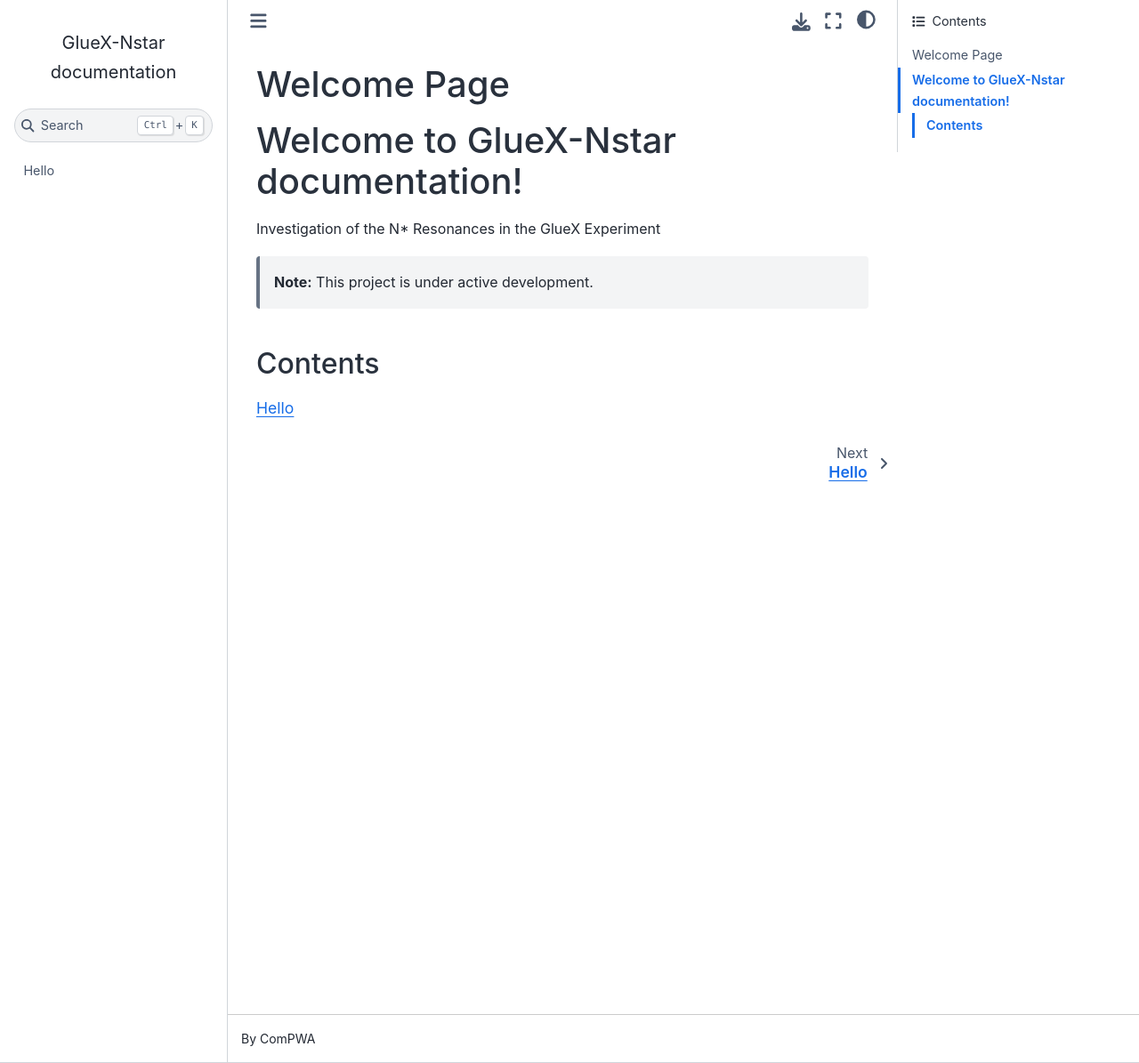
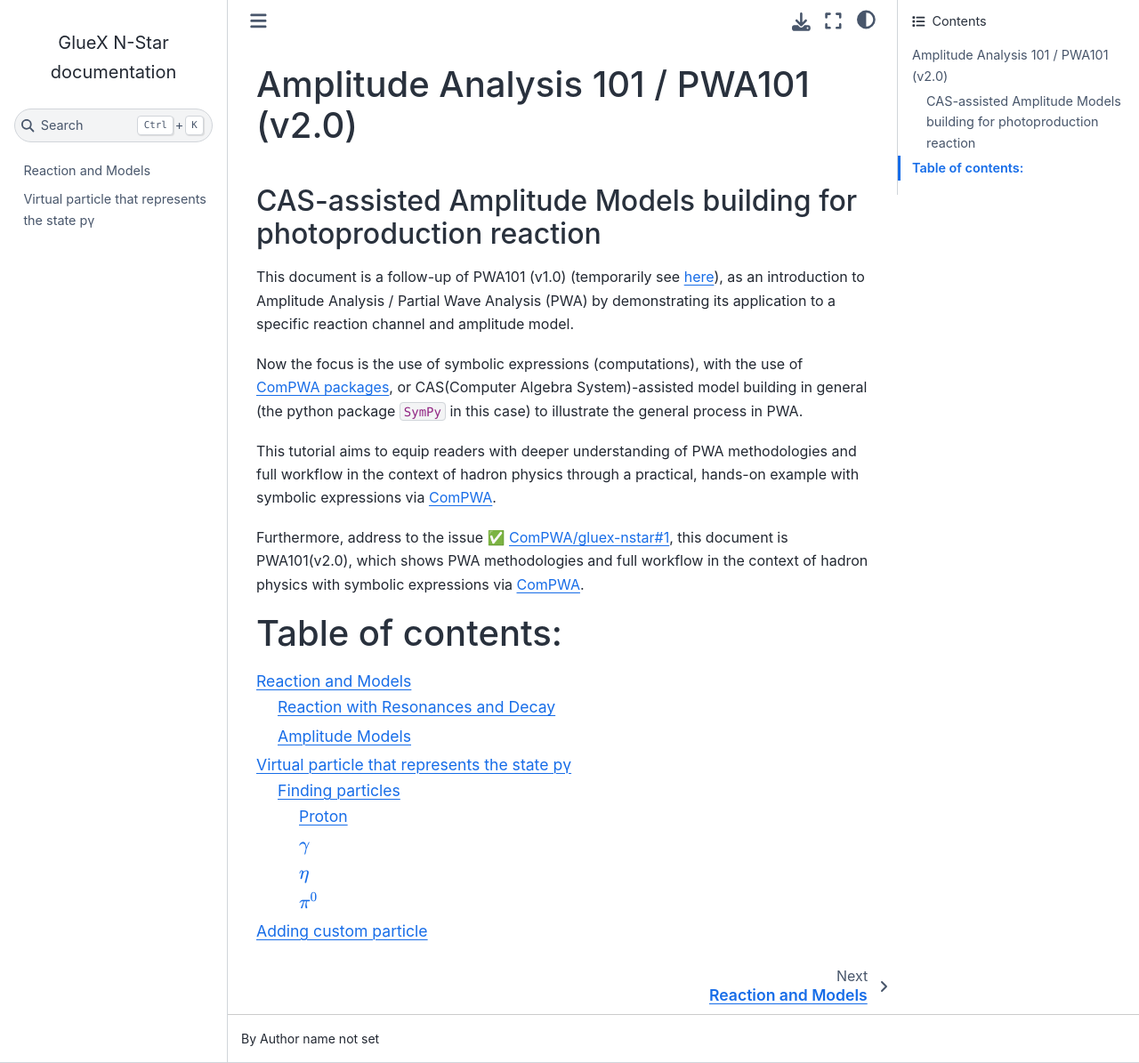
Before and after one commit to ComPWA/gluex-nstar, a Sphinx documentation site: the page built from docs/index.md, in a window 1280 px wide and 1195 px high. Shown: the whole window at 89% size. Built offline with Sphinx 7.4.7 and the Sphinx Book theme 1.1.4, drawn with Linux system fonts in a browser that asks for light colours.

Commit message:
reduce diff with main branch

````diff
--- /dev/null
+++ b/README.md
@@ -0,0 +1,11 @@
+# Research Project on Amplitude Models Involving N-Star and K-Star Resonances in the GlueX Experiment
+
+This repository is under active development.
+
+We are doing amplitude analysis / Partial Wave Analysis (PWA) with the use of symbolic expressions, which is included in the ComPWA packages, or CAS(Computer Algebra System)-assisted model building in general (the python package SymPy in this case).
+
+The first demonstration example is: $p \gamma \to$ Resonances (e.g. N\*) $\to \eta \pi^0 p$
+
+The main focus of this research would be: $p \gamma \to$ Resonances (e.g. N\*, K\*) $\to K^+ \pi^0 \Lambda$
+
+Current long term plan: This research project focuses on developing and applying amplitude models to analyze data from the GlueX experiment, specifically targeting N-star (N*) and K-star (K*) resonances.
--- a/docs/conf.py
+++ b/docs/conf.py
@@ -1,6 +1,3 @@
-project = "GlueX-Nstar"
-author = "ComPWA"
-
 exclude_patterns = [
     "**.ipynb_checkpoints",
     ".DS_Store",
@@ -8,29 +5,15 @@
     "Thumbs.db",
     "_build",
 ]
-extensions = [
-    "myst_nb",
-    "sphinx.ext.duration",
-    "sphinx.ext.doctest",
-    "sphinx.ext.autodoc",
-    "sphinx.ext.autosummary",
-    "sphinx.ext.intersphinx",
-    "sphinx.ext.napoleon",
-    "sphinx.ext.viewcode",
-]
+extensions = ["myst_nb"]
 html_theme = "sphinx_book_theme"
 master_doc = "index"
 myst_enable_extensions = [
+    "amsmath",
     "colon_fence",
-    "deflist",
     "dollarmath",
-    "html_admonition",
     "html_image",
-    "linkify",
-    "substitution",
-    "tasklist",
+    "smartquotes",
 ]
-
-nb_execution_mode = "auto"
 nitpicky = True
-version = "0.1.0"
+project = "GlueX N-Star"
--- a/docs/index.md
+++ b/docs/index.md
@@ -1,13 +1,20 @@
-# Welcome Page
+# Amplitude Analysis 101 / PWA101 (v2.0)
 
-# Welcome to GlueX-Nstar documentation!
+## CAS-assisted Amplitude Models building for photoproduction reaction
 
-Investigation of the N\* Resonances in the GlueX Experiment
+This document is a follow-up of PWA101 (v1.0) (temporarily see [here](https://compwa--217.org.readthedocs.build/report/999.html)),
+as an introduction to Amplitude Analysis / Partial Wave Analysis (PWA) by demonstrating its application to a specific reaction channel and amplitude model.
 
-> **Note:** This project is under active development.
+Now the focus is the use of symbolic expressions (computations), with the use of [ComPWA packages](https://compwa.github.io/), or CAS(Computer Algebra System)-assisted model building in general (the python package `SymPy` in this case) to illustrate the general process in PWA.
 
-## Contents
+This tutorial aims to equip readers with deeper understanding of PWA methodologies and full workflow in the context of hadron physics through a practical, hands-on example with symbolic expressions via [ComPWA](https://compwa.github.io/).
+
+Furthermore,
+address to the issue ✅&nbsp;[ComPWA/gluex-nstar#1](https://github.com/ComPWA/gluex-nstar/issues/1), this document is PWA101(v2.0), which shows PWA methodologies and full workflow in the context of hadron physics with symbolic expressions via [ComPWA](https://compwa.github.io/).
+
+# Table of contents:
 
 ```{toctree}
-hello
+reaction
+pgamma-state
 ```
--- /dev/null
+++ b/docs/reaction.md
@@ -0,0 +1,73 @@
+# Reaction and Models
+
+<!-- cspell:ignore Mathieu -->
+<!-- This amplitude model is adapted from the [Lecture 11 in STRONG2020 HaSP School](https://indico.ific.uv.es/event/6803/contributions/21223/) by Vincent Mathieu. -->
+
+## Reaction with Resonances and Decay
+
+The (photo-production) reaction is $ \gamma p \to \eta \pi^0 p$, its decay is described by an amplitude model with three possible resonances: $a_2$, $\Delta^+$, and $N^*$.
+
+```{image} https://github.com/ComPWA/compwa-org/assets/17490173/ec6bf191-bd5f-43b0-a6cb-da470b071630
+:width: 100%
+```
+
+## Amplitude Models
+
+The amplitude model is adapted from the [Lecture 11 in STRONG2020 HaSP School](https://indico.ific.uv.es/event/6803/contributions/21223/), only the Breit-Wigner and Spherical harmonics terms are kept for doing PWA eventually, as shown in equation {eq}`BW_SH_label`.
+
+$$
+\begin{eqnarray}
+A^{12} &=& \frac{\sum a_m Y_2^m (\Omega_1)}{s-m^2_{a_2}+im_{a_2} \Gamma_{a_2}} \\
+A^{23} &=& \frac{\sum b_m Y_1^m (\Omega_2)}{s-m^2_{\Delta}+im_{\Delta} \Gamma_{\Delta}}  \\
+\
+A^{31} &=& \frac{c_0}{s-m^2_{N^*}+im_{N^*} \Gamma_{N^*}}
+\end{eqnarray}
+$$ (BW_SH_label)
+
+where s is the Mandelstam variable, m is the mass, $\Gamma$ is the width, $Y^m_l$ is the spherical harmonics, $\Omega_i$ is the decay angles (a pair of Euler angles), and $a_i$, $b_i$, and $c_i$ are coefficients
+
+:::{note}
+Mandelstam variables $s_{ij}=(p_i+p_j)^2$, $t_i=(p_a-p_i)^2$, and $u_i=(p_b-p_i)^2$.
+:::
+
+with  intensity $I$ and amplitude $A$:
+
+
+$$
+
+\begin{eqnarray}
+I &=& |A|^2 \nonumber \\
+A &=& A^{12} + A^{23} + A^{31} \\
+\end{eqnarray}
+
+$$
+(123_label)
+
+where $\quad 1 \equiv \eta ; \quad  2 \equiv \pi^0 ; \quad 3 \equiv p$
+
+:::{note}
+The choice of the amplitude model (equations (1) and (2)) for PWA in this tutorial consists of three resonances, and each of them are formed by two terms: Breit-Wigner with Spherical harmonics ($l = 2, 1, 0$).
+:::
+
+:::{important}
+The spin of $\eta$ meson and $\pi^0$ meson are all 0. But the spin of proton is not 0, it is spin-$\frac{1}{2}$.
+
+In this amplitude model **spin** of baryon is simplified (not realistic):
+$\eta$, $\pi^0$ and $p$ are all treated as spin-0 particles.
+
+This means that total intrinsic spin $s$ is ignored in this model,
+the total angular momentum
+$J$ of the system or any subsystems within this model will solely depend on the orbital angular momentum
+$L$, characterized by quantum number $l$.
+And this simplifies the use of spherical harmonics $Y_l^m(\theta,\phi)$,
+since only the orbital angular momentum component is involved, and thus the combination of contribution is not considered (e.g. Clebsch-Gordan Coefficients).
+
+In our case:
+- $A^{12}$ amplitude represents a d-wave interaction, as indicated by $l=2$.
+    - The possible $m$ values are $−2,−1,0,1,2$. Each of these values corresponds to different orientations of the d-wave. The wave type is solely determined by $l$ and all these $m$ values still describe d-wave characteristics.
+- $A^{23}$ amplitude represents a p-wave interaction, as indicated by $l=1$.
+    - The possible $m$ values are $−1,0,1$. Each of these values corresponds to different orientations of the p-wave. Similarly, these values are all p-wave orientations.
+- $A^{31}$ amplitude represents a s-wave interaction, as indicated by $l=0$.
+    - The only possible $m$ value is 0, which is consistent with the spherical symmetry of s-waves.
+:::
+$$
````
Also changed, not shown: pixi.toml (+8 -5 lines), docs/hello.ipynb (deleted), docs/pgamma-state.ipynb (added), 1 other file.
